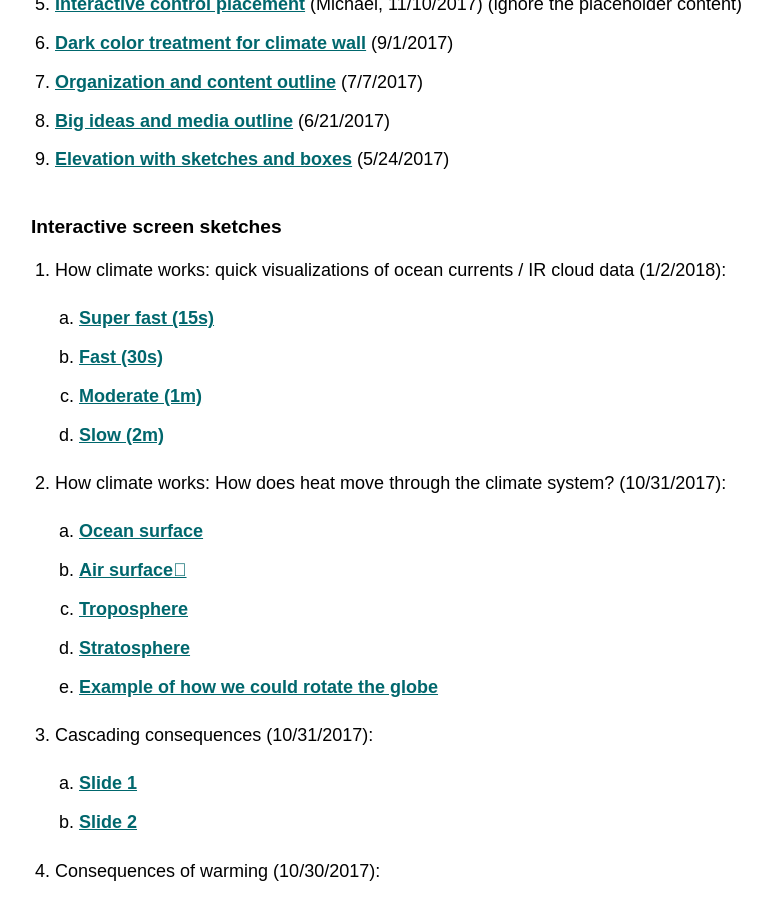
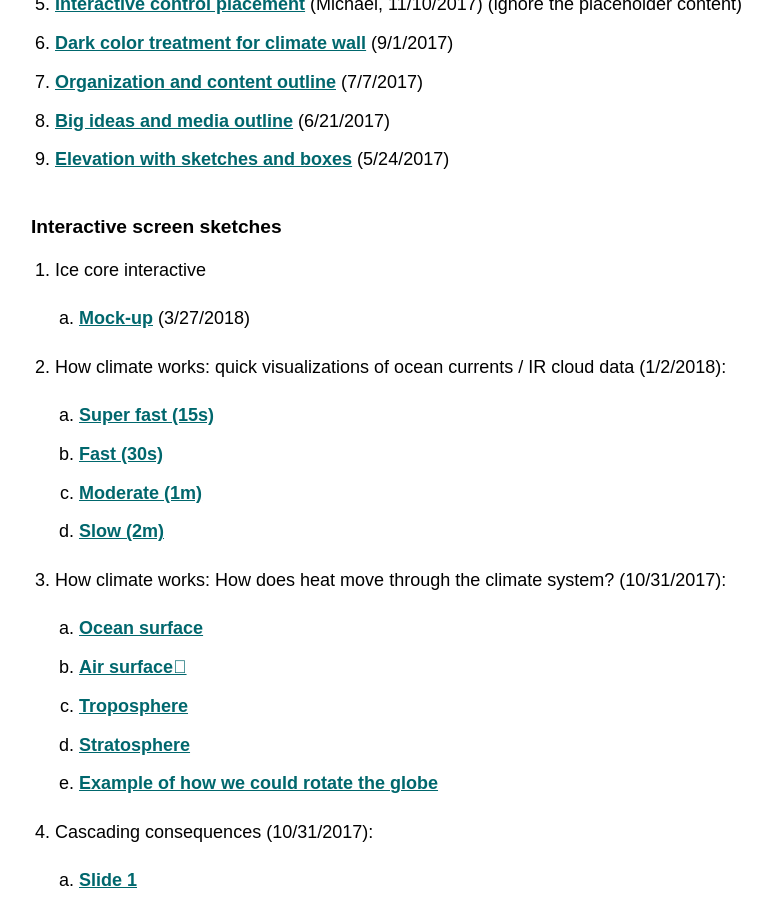
Before and after one commit to beefoo/climate-wall-docs, a Jekyll site: the page built from _design/sketches.md, in a window 1280 px wide and 900 px high, scrolled down 413 px. Shown: the whole window, without its empty margins (155-927 px from the left). Built offline with Jekyll 4.4.1, drawn with Linux system fonts in a browser that asks for light colours.

Commit message:
add ice core sketch

```diff
--- a/_design/sketches.md
+++ b/_design/sketches.md
@@ -20,6 +20,8 @@ title: Sketches and mock-ups
 
 ### Interactive screen sketches
 
+1. Ice core interactive
+    1. [Mock-up](../assets/ice_core-2018-03-27.png) (3/27/2018)
 1. How climate works: quick visualizations of ocean currents / IR cloud data (1/2/2018):
     1. [Super fast (15s)](https://s3.amazonaws.com/brianfoo-amnh/oceanAtmosphere_15s.mp4)
     1. [Fast (30s)](https://s3.amazonaws.com/brianfoo-amnh/oceanAtmosphere_30s.mp4)
```
Also changed, not shown: assets/ice_core-2018-03-27.png (added).
